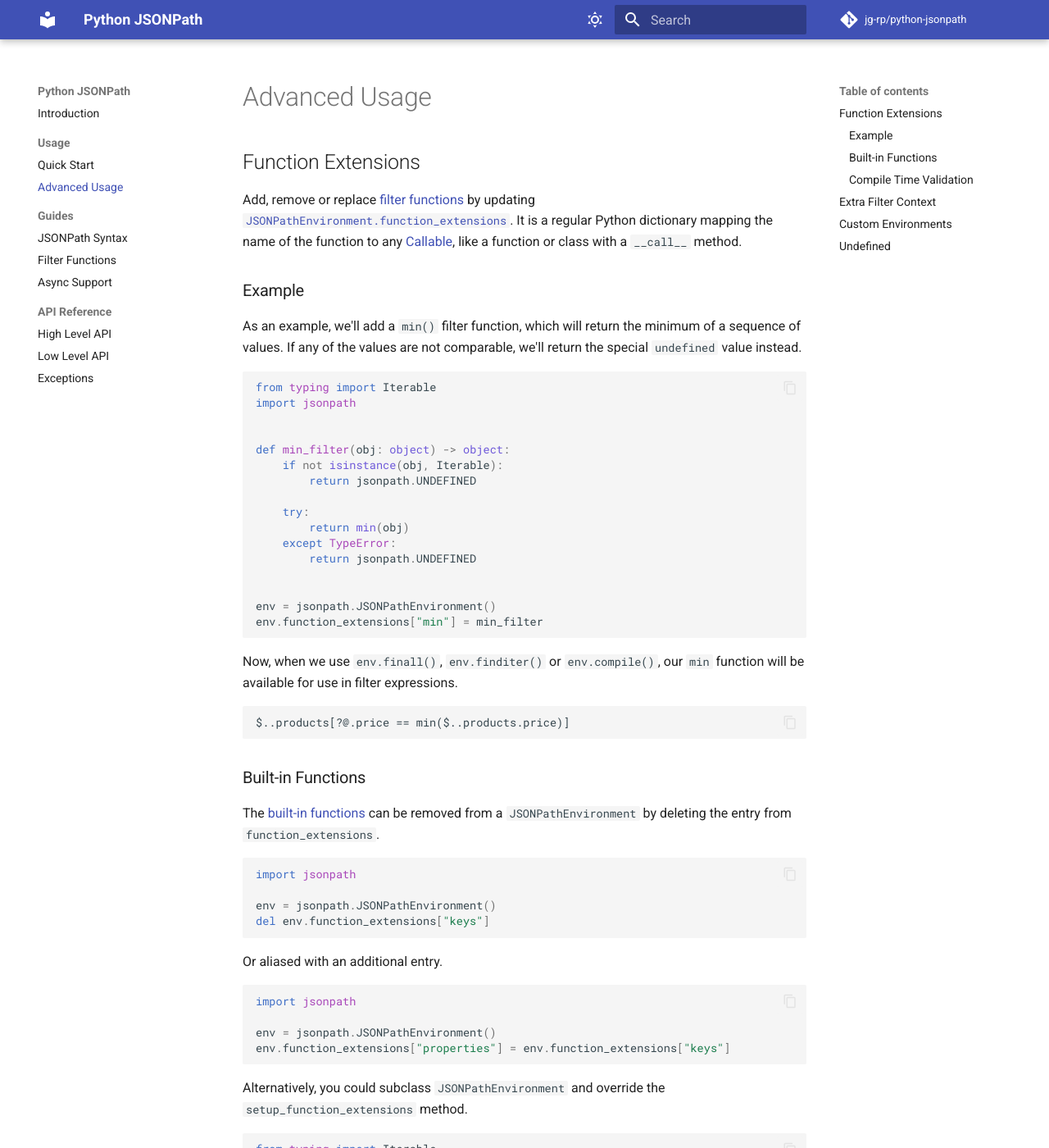
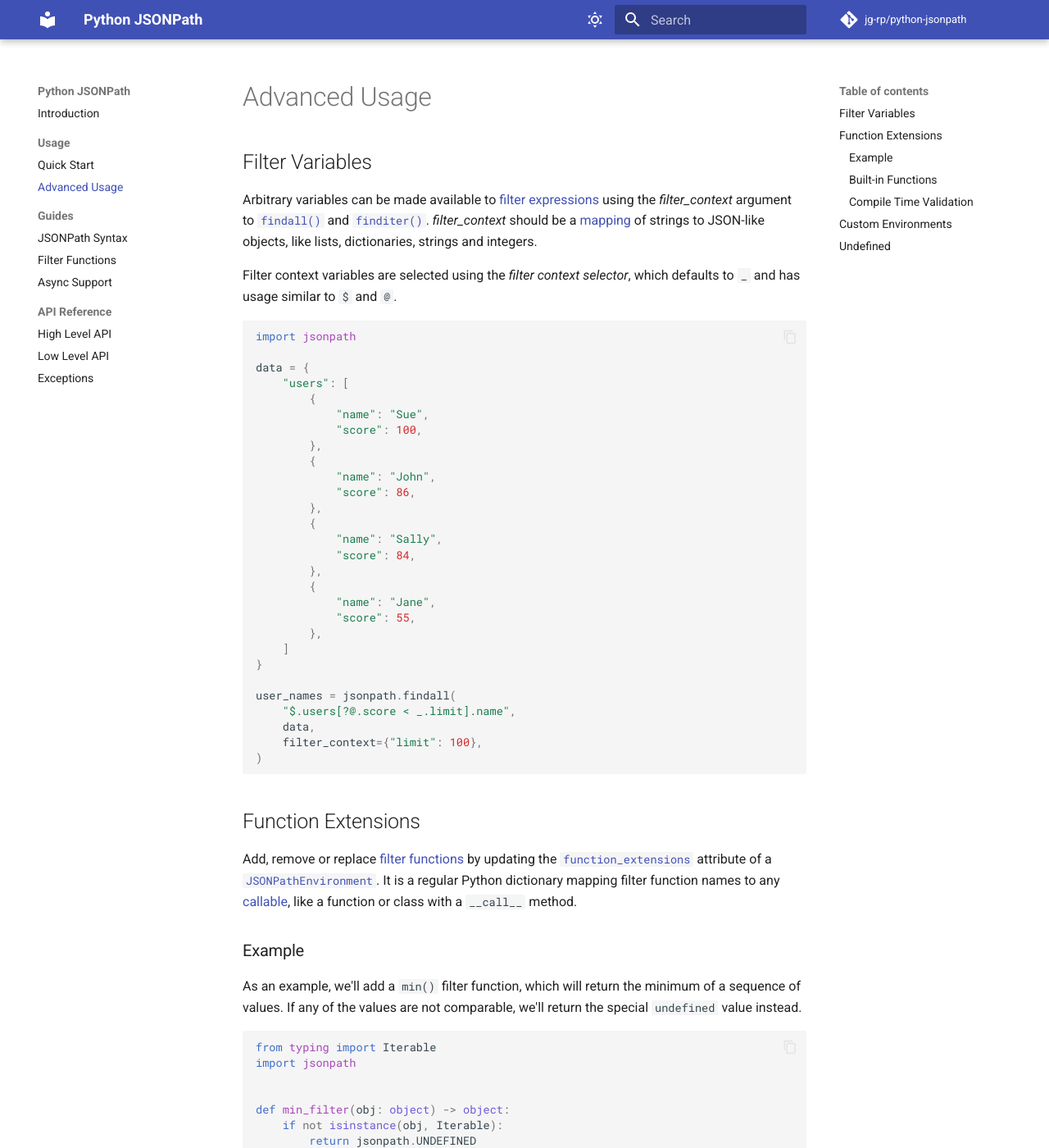
Before and after one commit to jg-rp/python-jsonpath, an MkDocs documentation site: the page built from docs/advanced.md, in a window 1280 px wide and 1400 px high. Shown: the whole window at 82% size. Built offline with MkDocs 1.6.1 and Material for MkDocs 9.7.7, drawn with Linux system fonts in a browser that asks for light colours; comment, search, counter and statistics services are not loaded; some of the changed text lies outside the part shown.

Commit message:
docs: filter expression variables

````diff
--- a/docs/advanced.md
+++ b/docs/advanced.md
@@ -1,8 +1,45 @@
 # Advanced Usage
+
+## Filter Variables
+
+Arbitrary variables can be made available to [filter expressions](syntax.md#filters-expression) using the _filter_context_ argument to [`findall()`](quickstart.md#findallpath-data) and [`finditer()`](quickstart.md#finditerpath-data). _filter_context_ should be a [mapping](https://docs.python.org/3/library/typing.html#typing.Mapping) of strings to JSON-like objects, like lists, dictionaries, strings and integers.
+
+Filter context variables are selected using the _filter context selector_, which defaults to `_` and has usage similar to `$` and `@`.
+
+```python
+import jsonpath
+
+data = {
+    "users": [
+        {
+            "name": "Sue",
+            "score": 100,
+        },
+        {
+            "name": "John",
+            "score": 86,
+        },
+        {
+            "name": "Sally",
+            "score": 84,
+        },
+        {
+            "name": "Jane",
+            "score": 55,
+        },
+    ]
+}
+
+user_names = jsonpath.findall(
+    "$.users[?@.score < _.limit].name",
+    data,
+    filter_context={"limit": 100},
+)
+```
 
 ## Function Extensions
 
-Add, remove or replace [filter functions](functions.md) by updating [`JSONPathEnvironment.function_extensions`](api.md#jsonpath.env.JSONPathEnvironment.function_extensions). It is a regular Python dictionary mapping the name of the function to any [Callable](https://docs.python.org/3/library/typing.html#typing.Callable), like a function or class with a `__call__` method.
+Add, remove or replace [filter functions](functions.md) by updating the [`function_extensions`](api.md#jsonpath.env.JSONPathEnvironment.function_extensions) attribute of a [`JSONPathEnvironment`](api.md#jsonpath.env.JSONPathEnvironment). It is a regular Python dictionary mapping filter function names to any [callable](https://docs.python.org/3/library/typing.html#typing.Callable), like a function or class with a `__call__` method.
 
 ### Example
 
@@ -93,10 +130,6 @@
 
 It should return an argument list, either the same as the input argument list, or a modified version of it. See the implementation of the built-in [`match` function](https://github.com/jg-rp/python-jsonpath/blob/main/jsonpath/function_extensions/match.py) for an example.
 
-## Extra Filter Context
-
-TODO:
-
 ## Custom Environments
 
 TODO:
````
